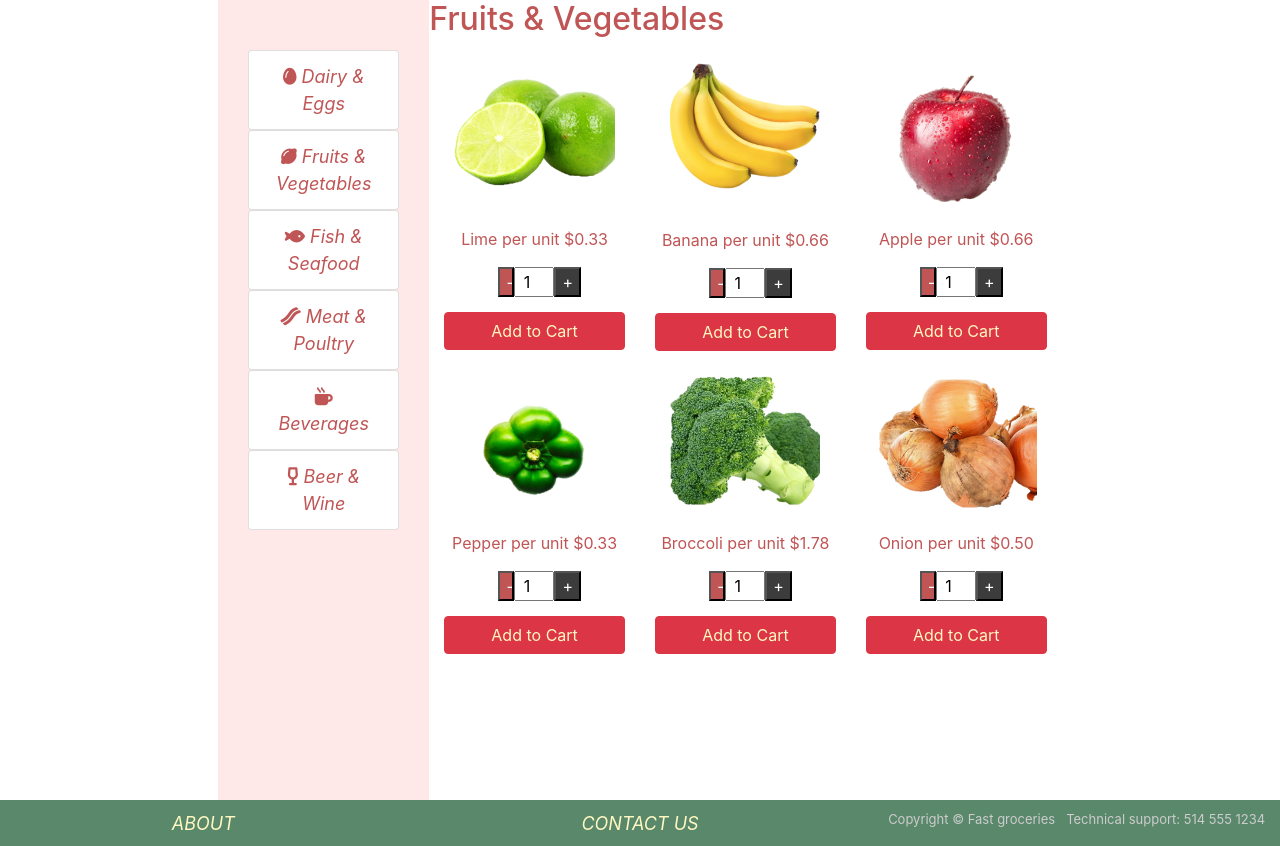
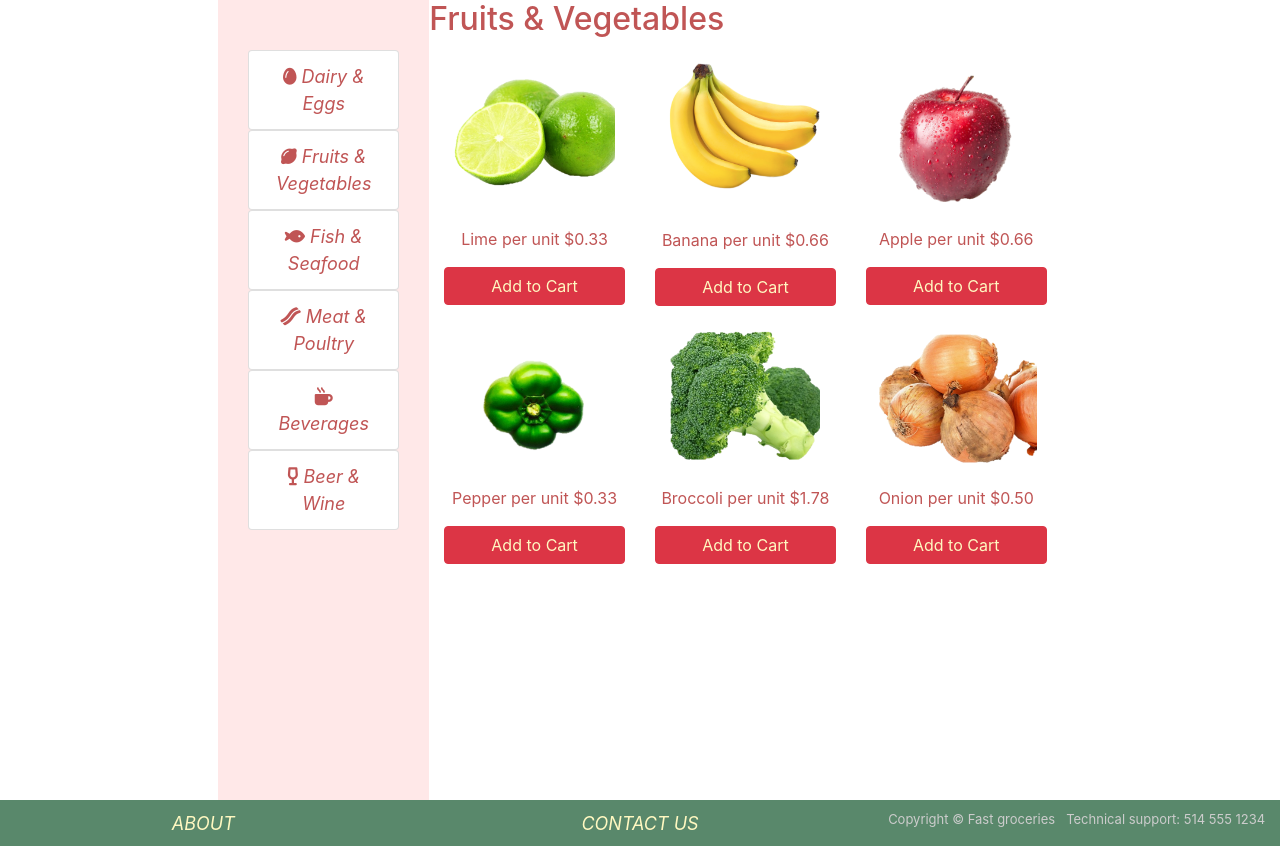
Before and after one commit to Atienn/SOEN287PROJECT, a PHP site: page /fruits_vegetables.html in a window 1280 px wide. Shown: the part 250-1096 px from the top of the page. Run offline with PHP 8.4, Linux system fonts and the light colour scheme; some libraries are stand-ins or nearby versions.

Commit message:
Add files via upload

```diff
--- a/fruits_vegetables P2&P3/fruits_vegetables.html
+++ b/fruits_vegetables P2&P3/fruits_vegetables.html
@@ -105,11 +105,6 @@
                             <img class="itemImg img-fluid animated fadeInUp" src="img/fruits_vegetable/10001.png" alt="" href="#">
                         </a>
                         <p class="item">Lime per unit $0.33</p>
-                        <div class="input-group">
-                            <input type="button" value="-" class="button-minus" data-field="quantity">
-                            <input type="number" step="1" max="" value="1" name="quantity" class="quantity-field">
-                            <input type="button" value="+" class="button-plus" data-field="quantity">
-                        </div>
                         <button type="button" class="btn btn-danger">Add to Cart</button>
                     </div>
                     <div class="col-sm align-self-start">
@@ -117,11 +112,6 @@
                         <img class="itemImg img-fluid animated fadeInUp" src="img/fruits_vegetable/10002.png" alt="" href="#">
                         </a>
                         <p class="item">Banana per unit $0.66</p>
-                        <div class="input-group">
-                            <input type="button" value="-" class="button-minus" data-field="quantity">
-                            <input type="number" step="1" max="" value="1" name="quantity" class="quantity-field">
-                            <input type="button" value="+" class="button-plus" data-field="quantity">
-                        </div>
                         <button type="button" class="btn btn-danger">Add to Cart</button>
                     </div>
                     <div class="col-sm align-self-start">
@@ -129,11 +119,6 @@
                         <img class="itemImg img-fluid animated fadeInUp" src="img/fruits_vegetable/10003.png" alt="" href="#">
                         </a>
                         <p class="item">Apple per unit $0.66</p>
-                        <div class="input-group">
-                            <input type="button" value="-" class="button-minus" data-field="quantity">
-                            <input type="number" step="1" max="" value="1" name="quantity" class="quantity-field">
-                            <input type="button" value="+" class="button-plus" data-field="quantity">
-                        </div>
                         <button type="button" class="btn btn-danger">Add to Cart</button>
                     </div>
                 </div>
@@ -144,11 +129,6 @@
                         <img class="itemImg img-fluid animated fadeInUp" src="img/fruits_vegetable/10004.png" alt="" href="#">
                         </a>
                         <p class="item">Pepper per unit $0.33</p>
-                        <div class="input-group">
-                            <input type="button" value="-" class="button-minus" data-field="quantity">
-                            <input type="number" step="1" max="" value="1" name="quantity" class="quantity-field">
-                            <input type="button" value="+" class="button-plus" data-field="quantity">
-                        </div>
                         <button type="button" class="btn btn-danger">Add to Cart</button>
                     </div>
                     <div class="col-sm align-self-start">
@@ -156,11 +136,6 @@
                         <img class="itemImg img-fluid animated fadeInUp" src="img/fruits_vegetable/10005.png" alt="" href="#">
                         </a>
                         <p class="item">Broccoli per unit $1.78</p>
-                        <div class="input-group">
-                            <input type="button" value="-" min="1" class="button-minus" data-field="quantity">
-                            <input type="number" step="1" max="" value="1" name="quantity" class="quantity-field">
-                            <input type="button" value="+" class="button-plus" data-field="quantity">
-                        </div>
                         <button type="button" class="btn btn-danger">Add to Cart</button>
                     </div>
                     <div class="col-sm align-self-start">
@@ -168,11 +143,6 @@
                         <img class="itemImg img-fluid animated fadeInUp" src="img/fruits_vegetable/10006.png" alt="" href="#">
                         </a>
                         <p class="item">Onion per unit $0.50</p>
-                        <div class="input-group">
-                            <input type="button" value="-" class="button-minus" data-field="quantity">
-                            <input type="number" step="1" max="" value="1" name="quantity" class="quantity-field">
-                            <input type="button" value="+" class="button-plus" data-field="quantity">
-                        </div>
                         <button type="button" class="btn btn-danger">Add to Cart</button>
                     </div>
                 </div>
```
Also changed, not shown: fruits_vegetables P2&P3/css/product_description.css (+4 -4 lines), fruits_vegetables P2&P3/fv_apple.html (+10 -4 lines), fruits_vegetables P2&P3/fv_banana.html (+10 -4 lines), fruits_vegetables P2&P3/fv_lime.html (+10 -4 lines), fruits_vegetables P2&P3/ve_broccoli.html (+10 -4 lines), fruits_vegetables P2&P3/ve_onion.html (+10 -4 lines), fruits_vegetables P2&P3/ve_pepper.html (+10 -4 lines).
